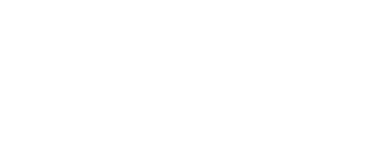
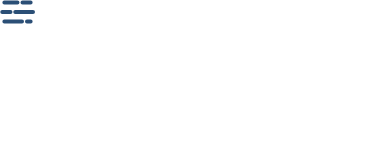
Before and after one commit to Daniele-Formisano/QuillHive---Team-Project, a React (Vite) app: page / in a window 390 px wide. Shown: the top 160 px of the page. Built offline with nearby package versions, Linux system fonts and the light colour scheme.

Commit message:
feat: add component hamburger-menu

```diff
--- a/src/App.jsx
+++ b/src/App.jsx
@@ -1,5 +1,11 @@
+import HamburgerMenu from "./components/hamburgerMenu";
+
 function App() {
-  return <></>;
+  return (
+    <>
+      <HamburgerMenu />
+    </>
+  );
 }
 
 export default App;
--- /dev/null
+++ b/src/components/HamburgerMenu.jsx
@@ -0,0 +1,59 @@
+import { useState } from "react";
+import { IconX } from "@tabler/icons-react";
+
+export default function HamburgerMenu() {
+  const [toggle, setToggle] = useState(false);
+
+  function handleHamburgherMenu() {
+    setToggle(!toggle);
+  }
+
+  return (
+    <div className="">
+      <button
+        className="fixed z-50"
+        type="button"
+        onClick={handleHamburgherMenu}
+      >
+        {toggle ? (
+          <IconX stroke={2} color="rgb(43, 79, 118)" size={30} />
+        ) : (
+          <svg
+            xmlns="http://www.w3.org/2000/svg"
+            width={35}
+            height={24}
+            viewBox="0 0 35 24"
+            fill="none"
+          >
+            <path
+              id="Vector"
+              d="M15.2578 12H24.1287H32.9995M4.37475 2.5H17.4995M26.9995 21.5H30.6247M2.25781 12H10.4995M22.4993 2.5H30.6247M4.37451 21.5H21.9995"
+              stroke={"#2B4F76"}
+              strokeWidth="4"
+              strokeLinecap="round"
+              strokeLinejoin="round"
+            />
+          </svg>
+        )}
+      </button>
+
+      <div
+        className={`fixed top-0 w-full h-full bg-yellow-100 text-blue-800 flex flex-col justify-center z-40
+          transition-all duration-500 ease-in-out ${
+            toggle ? "translate-x-0 opacity-100" : "-translate-x-full opacity-0"
+          }`}
+      >
+        {toggle && (
+          <ul className="text-2xl space-y-6">
+            <li className="p-2 text-center">Accedi</li>
+            <li className="p-2 text-center">Registrati</li>
+            <li className="p-2 text-center">Assistenza</li>
+            <li className="p-2 text-center">Termini e condizioni</li>
+            <li className="p-2 text-center">Privacy</li>
+            <li className="p-2 text-center">Lingue</li>
+          </ul>
+        )}
+      </div>
+    </div>
+  );
+}
```
